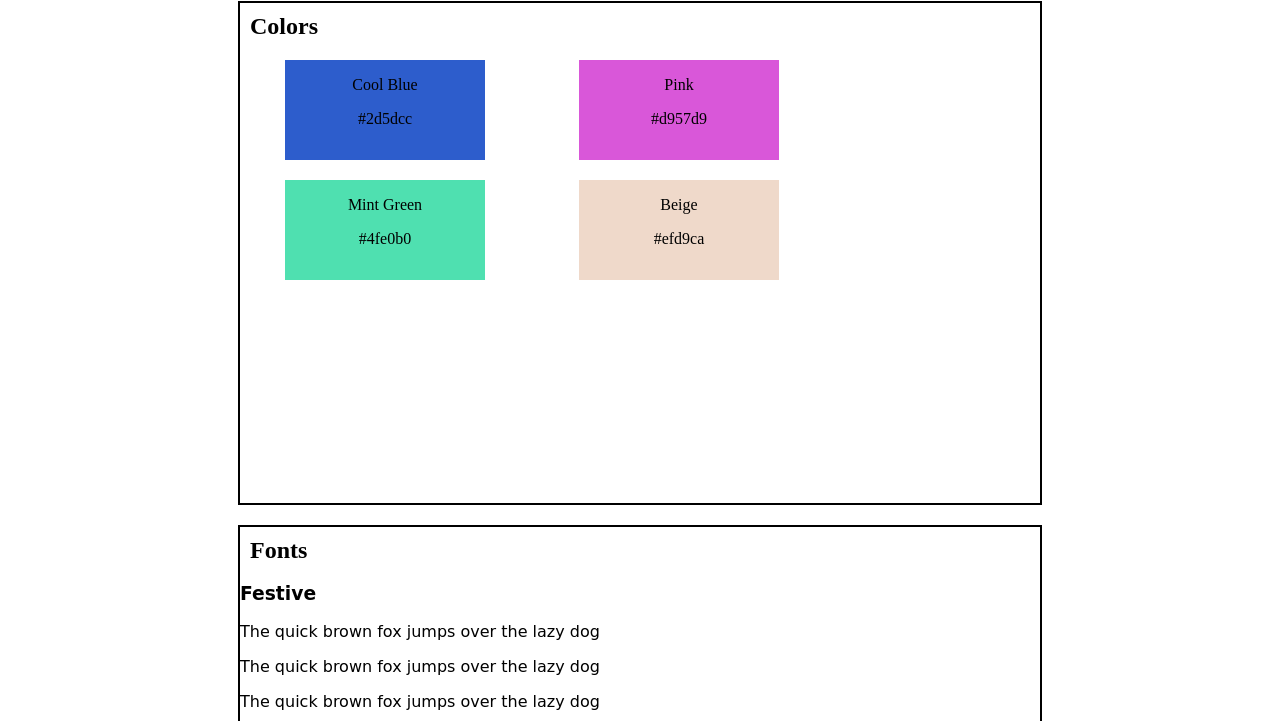
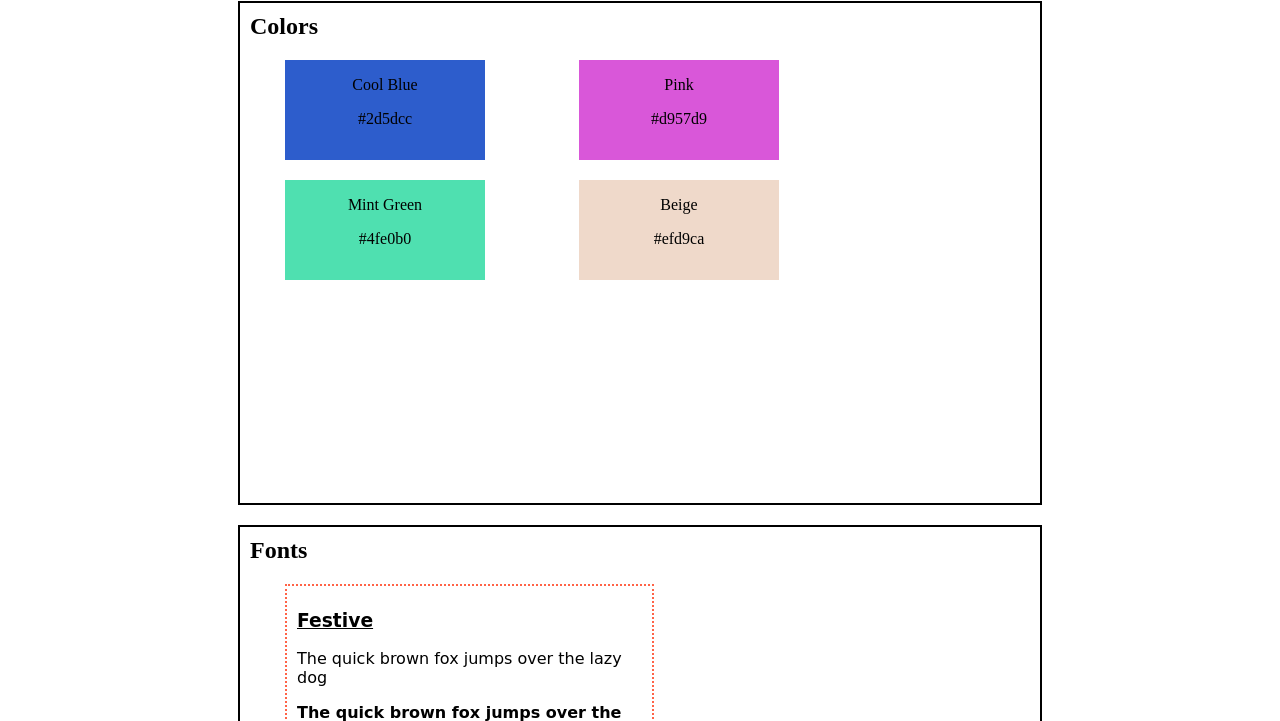
Before and after one commit to Ernesto-14/design-system, a plain HTML site: page index.html in a window 1280 px wide. Shown: the part 79-800 px from the top of the page. Drawn offline with Linux system fonts and the light colour scheme; a web font is replaced by a local one.

Commit message:
More text style

```diff
--- a/styles.css
+++ b/styles.css
@@ -14,6 +14,15 @@
     text-align: center;
     padding: 0 auto;
     margin: 10px 45px;
+}
+
+.font-div {
+    width: 350px;
+    height: 200px;
+    display: inline-block;
+    margin: 10px 45px;
+    border: 2px dotted tomato;
+    padding: 5px 5px 2px 10px;
 }
 
 .blue {
@@ -47,3 +56,15 @@
 .arch {
     font-family: 'Architects Daughter', cursive;
 }
+
+.bolded-text {
+    font-weight: bold;
+}
+
+.italic-text {
+    font-style: italic;
+}
+
+.font-heading {
+    text-decoration: underline;
+}
```
